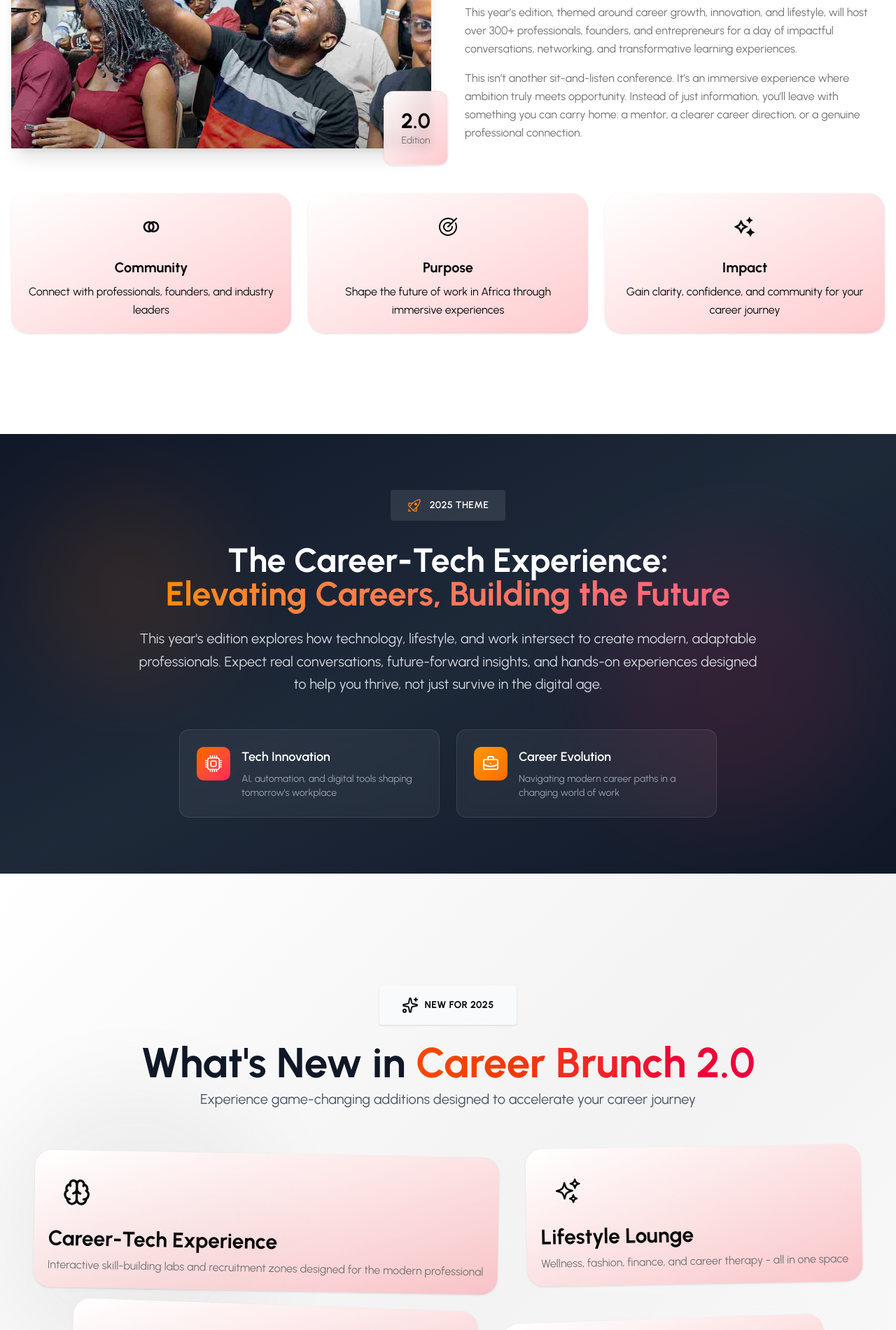
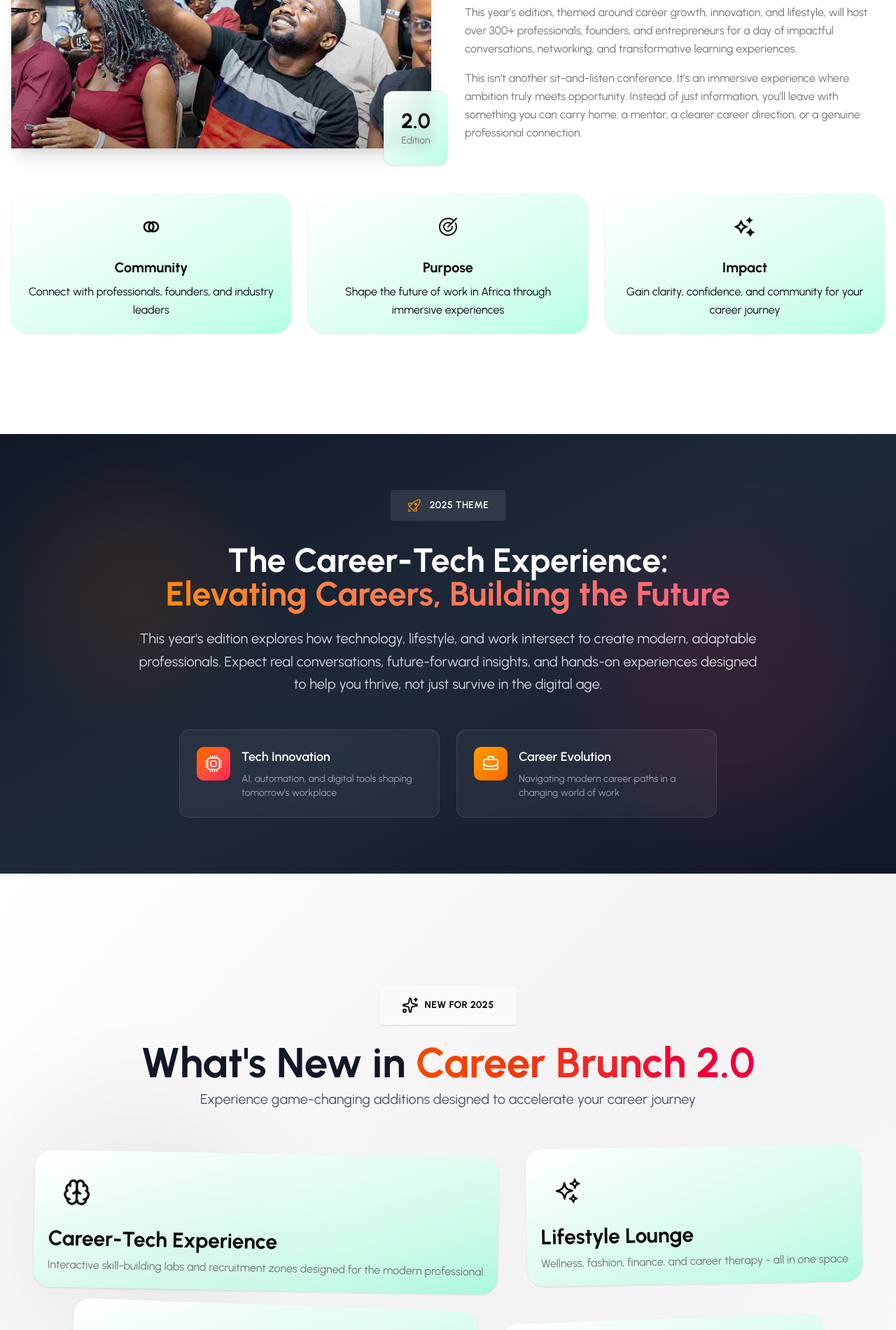
Before and after one commit to Olawoyin1/cbrunch, a React (Vite) app: page / in a window 1280 px wide. Shown: the part 1260-3160 px from the top of the page at 70% size. Built offline with nearby package versions, Linux system fonts and the light colour scheme.

Commit message:
new color comb

```diff
--- a/src/components/About.tsx
+++ b/src/components/About.tsx
@@ -204,7 +204,7 @@ const About = () => {
             </div>
 
             {/* Floating Badge */}
-            <div className="absolute -bottom-6  bg-gradient-to-br from-card to-[#FF7888]/40 -right-6 bg-white/70 border border-border/50 rounded-xl p-6 shadow backdrop-blur-sm">
+            <div className="absolute -bottom-6  bg-gradient-to-br from-card to-[#00FFBD]/40 -right-6 bg-white/70 border border-border/50 rounded-xl p-6 shadow backdrop-blur-sm">
               <div className="text-center">
                 <div className="text-3xl font-bold ">2.0</div>
                 <div className="text-sm text-muted-foreground">Edition</div>
@@ -251,7 +251,7 @@ This year’s edition, themed around career growth, innovation, and lifestyle, w
               initial={{ opacity: 0, y: 40 }}
               whileInView={{ opacity: 1, y: 0 }}
               transition={{ delay: index * 0.2, duration: 0.8 }}
-              className="group relative overflow-hidden rounded-3xl bg-gradient-to-br from-card to-[#FF7888]/40  shadow p-5 transition-transform duration-500 hover:scale-105 hover:shadow-glow"
+              className="group relative overflow-hidden rounded-3xl bg-gradient-to-br from-card to-[#00FFBD]/40  shadow p-5 transition-transform duration-500 hover:scale-105 hover:shadow-glow"
             >
               <div className="w-14 h-14 bg-gradient-primary flex items-center justify-center mx-auto rounded-full mb-4 group-hover:shadow-glow transition-all duration-300">
                 <highlight.icon className="w-8 h-8" />
--- a/src/components/WhatsNew.tsx
+++ b/src/components/WhatsNew.tsx
@@ -47,7 +47,7 @@ const WhatsNew = () => {
             <div
               key={idx}
               // className={`group relative overflow-hidden rounded-3xl bg-gradient-to-br from-card to-primary/5 shadow p-5 transition-transform duration-500 hover:scale-105 hover:shadow-glow ${rotations[idx % rotations.length]}`}
-              className={`group relative  overflow-hidden rounded-3xl bg-gradient-to-br from-card to-[#FF7888]/40 shadow p-5 transition-transform duration-500 hover:scale-105 hover:shadow-glow ${rotations[idx % rotations.length]} w-full md:w-auto`}
+              className={`group relative  overflow-hidden rounded-3xl bg-gradient-to-br from-card to-[#00FFBD]/40 shadow p-5 transition-transform duration-500 hover:scale-105 hover:shadow-glow ${rotations[idx % rotations.length]} w-full md:w-auto`}
 
               // style={{
               //   top: `${(idx % 3) * -10}px`,
```
